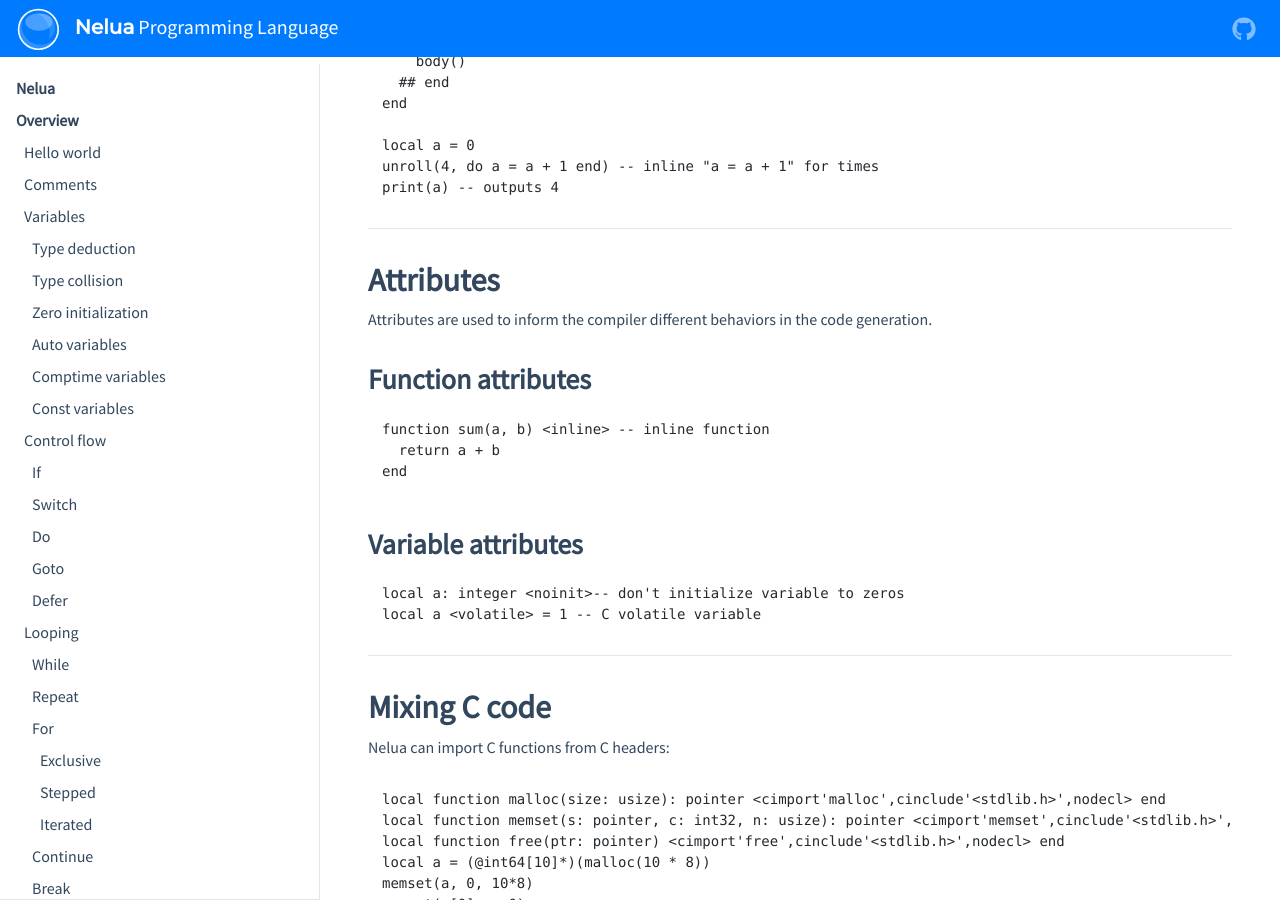
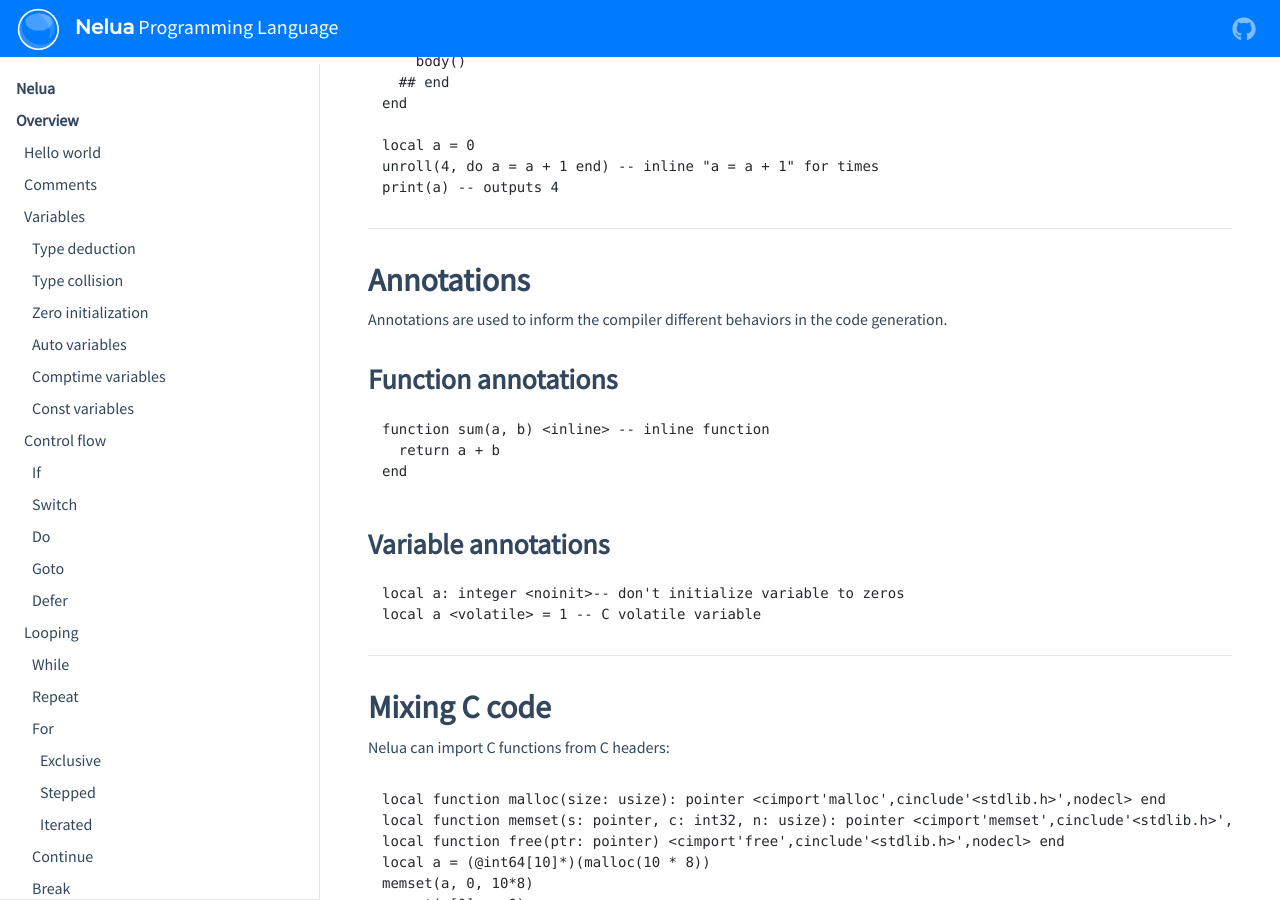
Before and after one commit to edubart/nelua-lang, a Jekyll site: the page built from docs/pages/overview.md, in a window 1280 px wide and 900 px high, scrolled down 21464 px. Built offline with Jekyll 4.4.1, drawn with Linux system fonts in a browser that asks for light colours; nearby versions of some CDN libraries; some of the changed text lies outside the part shown.

Commit message:
Rename attrib node to annotation

````diff
--- a/docs/pages/overview.md
+++ b/docs/pages/overview.md
@@ -93,7 +93,7 @@
 local b: integer -- variable of type 'integer', initialized to 0
 ```
 
-This can be optionally be disabled (for optimization reasons) using **attributes**.
+This can be optionally be disabled (for optimization reasons) using **annotations**.
 
 ### Auto variables
 
@@ -1080,12 +1080,12 @@
 ```
 
 --------------------------------------------------------------------------------
-## Attributes
+## Annotations
 
-Attributes are used to inform the compiler different behaviors in the code
+Annotations are used to inform the compiler different behaviors in the code
 generation.
 
-### Function attributes
+### Function annotations
 
 ```nelua
 function sum(a, b) <inline> -- inline function
@@ -1093,7 +1093,7 @@
 end
 ```
 
-### Variable attributes
+### Variable annotations
 
 ```nelua
 local a: integer <noinit>-- don't initialize variable to zeros
````
Also changed, not shown: 9 other files.
